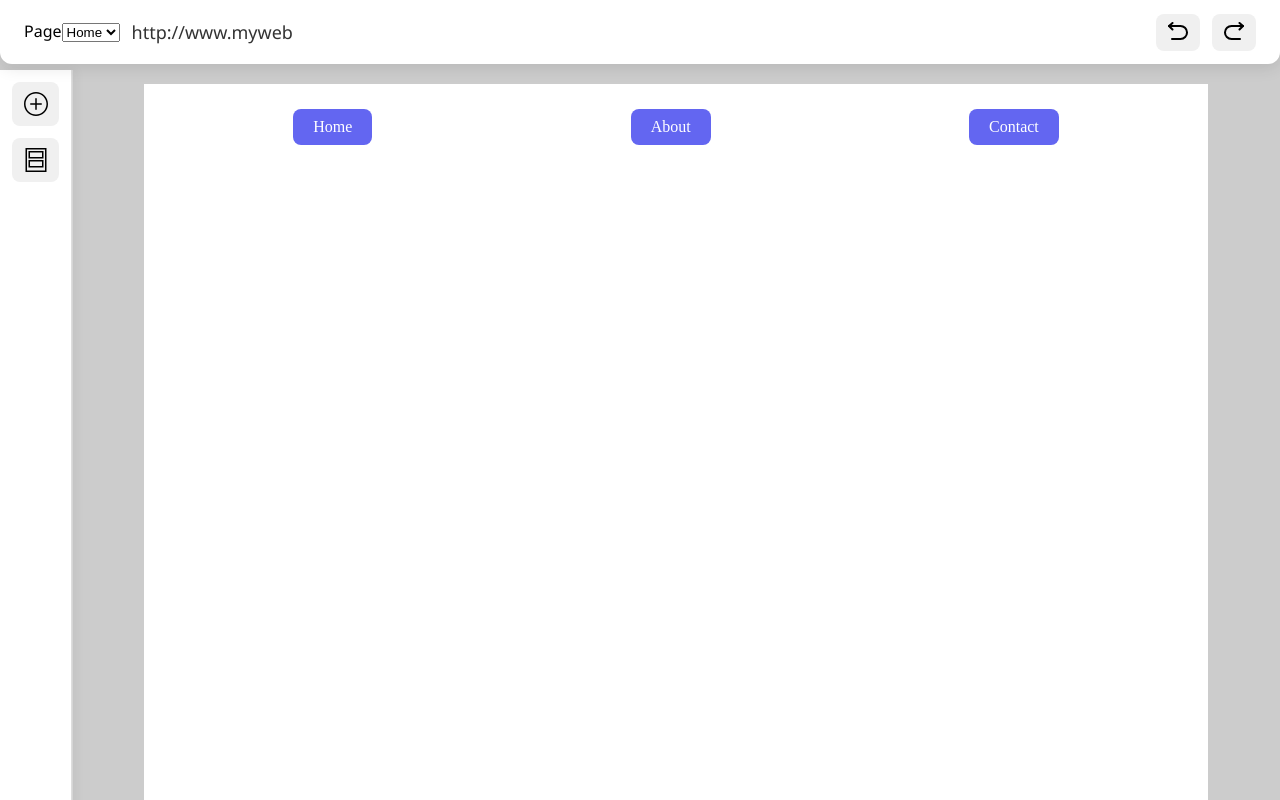
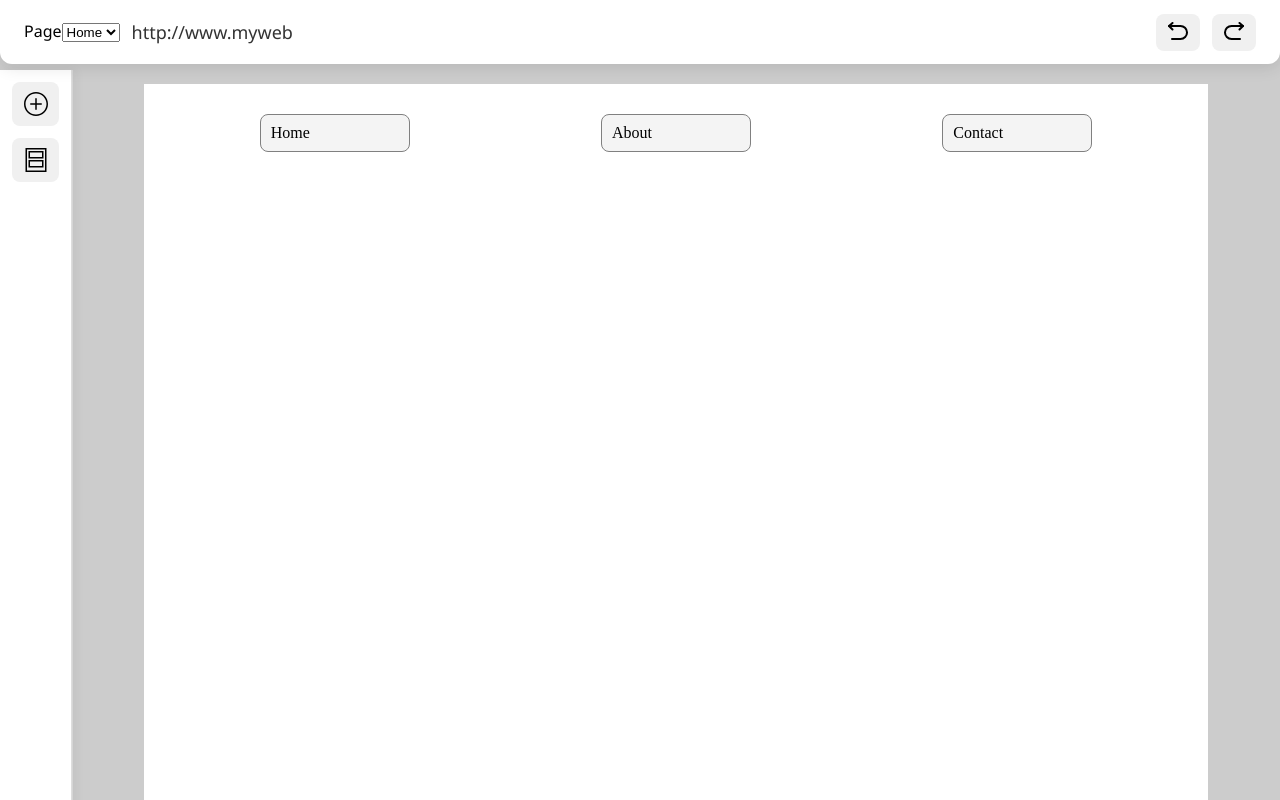
Before and after one commit to ZzzNTKzzZ/Web, a React (Create React App) app: page /editor in a window 1280 px wide. Built offline with nearby package versions, Linux system fonts and the light colour scheme.

Commit message:
edit and drag in one box

```diff
--- a/src/components/EditComponent/DraggAble/DraggAble.jsx
+++ b/src/components/EditComponent/DraggAble/DraggAble.jsx
@@ -1,60 +1,40 @@
+import React, { useState } from "react";
 import { useDraggable } from "@dnd-kit/core";
-import TiptapEditor from "../TiptapEditor/TiptapEditor";
-import { useState, useRef, useEffect } from "react";
 
-export default function DraggAble({ id, label }) {
+export default function DraggAble({ id, label, children, activeId }) {
   const { attributes, listeners, setNodeRef, transform } = useDraggable({ id });
-  const [edit, setEdit] = useState(false);
-  const wrapperRef = useRef(null); // ref for click detection
+  const [isEditing, setIsEditing] = useState(false);
 
   const style = {
-    transform: transform ? `translate(${transform.x}px, ${transform.y}px)` : '',
-    padding: '10px 20px',
-    backgroundColor: '#6366f1',
-    color: '#fff',
-    margin: '5px',
-    borderRadius: '8px',
-    cursor: 'grab',
+    transform: transform
+      ? `translate(${transform.x}px, ${transform.y}px)`
+      : undefined,
+    border: activeId === id ? "2px solid blue" : "1px solid gray",
+    padding: 10,
+    margin: 10,
+    borderRadius: 8,
+    background: "#f4f4f4",
+    minWidth: 150,
+    userSelect: "none",
+    cursor: "grab",
   };
-
-  const handleDoubleClick = () => {
-    setEdit(true);
-  };
-
-
-  // Click outside detection
-  useEffect(() => {
-    const handleClickOutside = (e) => {
-      if (wrapperRef.current && !wrapperRef.current.contains(e.target)) {
-        setEdit(false);
-      }
-    };
-
-    if (edit) {
-      document.addEventListener("mousedown", handleClickOutside);
-    } else {
-      document.removeEventListener("mousedown", handleClickOutside);
-    }
-
-    return () => {
-      document.removeEventListener("mousedown", handleClickOutside);
-    };
-  }, [edit]);
 
   return (
     <div
-      ref={(node) => {
-        setNodeRef(node);
-        wrapperRef.current = node;
-      }}
+      ref={setNodeRef}
       style={style}
+      {...listeners}
       {...attributes}
-      {...listeners}
-      onDoubleClick={handleDoubleClick}
+      onClick={() => setIsEditing(true)}
     >
-      {/* {label} */}
-      <div>
-        <TiptapEditor content={label} edit={edit} />
+      <div
+        style={{ pointerEvents: "auto", userSelect: "text", cursor: "text" }}
+        onPointerDown={(e) => e.stopPropagation()}
+      >
+        {isEditing
+          ? React.cloneElement(children, { editable: true })
+          : <div>{label}</div>
+        }
       </div>
     </div>
   );
--- a/src/components/EditComponent/TiptapEditor/TiptapEditor.jsx
+++ b/src/components/EditComponent/TiptapEditor/TiptapEditor.jsx
@@ -1,24 +1,28 @@
-import { useEditor, EditorContent } from '@tiptap/react';
-import StarterKit from '@tiptap/starter-kit';
-import { useEffect } from 'react';
+import { useEffect } from "react";
+import { useEditor, EditorContent } from "@tiptap/react";
+import StarterKit from "@tiptap/starter-kit";
 
-export default function TiptapEditor({ content, edit }) {
+export default function TiptapEditor({ content, onChange, editable }) {
   const editor = useEditor({
     extensions: [StarterKit],
-    content: content,
-    editable: edit,
+    content,
+    onUpdate({ editor }) {
+      onChange?.(editor.getText());
+    },
+    editorProps: {
+      attributes: {
+        class: "prose border border-gray-300 p-2 rounded",
+        spellCheck: "false",
+      },
+    },
+    editable: editable
   });
 
-  // Update edit mode dynamically
   useEffect(() => {
-    if (editor) {
-      editor.setEditable(edit);
+    if (editor && content !== editor.getText()) {
+      editor.commands.setContent(content, false);
     }
-  }, [edit, editor]);
-  // Update content
-  useEffect(() => {
-    editor.commands.setContent(content)
-  }, [content])
+  }, [content, editor]);
 
   return <EditorContent editor={editor} />;
 }
--- a/src/components/EditZone/EditZone.jsx
+++ b/src/components/EditZone/EditZone.jsx
@@ -2,9 +2,14 @@ import PageCreate from "../PageCreate/PageCreate";
 import style from "./EditZone.module.css";
 
 export default function EditZone() {
-    return(
-        <div className={style.editZone}>
-            <PageCreate />
-        </div>
-    )
+  return (
+    <div
+      className={style.editZone}
+      onContextMenu={(e) => {
+        e.preventDefault();
+      }}
+    >
+      <PageCreate />
+    </div>
+  );
 }
--- a/src/components/componentsPortfolio/NavbarPortfolio/NavbarPortfolio.jsx
+++ b/src/components/componentsPortfolio/NavbarPortfolio/NavbarPortfolio.jsx
@@ -2,11 +2,11 @@ import { DndContext } from "@dnd-kit/core";
 import { useEffect, useState } from "react";
 import Droppable from "../../EditComponent/Droppable/Droppable";
 import DraggAble from "../../EditComponent/DraggAble/DraggAble";
+import TiptapEditor from "../../EditComponent/TiptapEditor/TiptapEditor";
 
 let countContainer = 3;
 
 export default function NavbarPortfolio({ onCreate }) {
-  // Initial containers with unique draggable items
   const [containers, setContainers] = useState([
     { id: "droppable1", item: "home", label: "Home" },
     { id: "droppable2", item: "about", label: "About" },
@@ -20,7 +20,7 @@ export default function NavbarPortfolio({ onCreate }) {
       countContainer += 1;
       const newId = `droppable${countContainer}`;
       const newItemId = `newItem${countContainer}`;
-      const newLabel = `New ${countContainer - 3}`; // Number new items starting from 1
+      const newLabel = `New ${countContainer - 3}`;
       setContainers((prev) => [
         ...prev,
         { id: newId, item: newItemId, label: newLabel },
@@ -47,20 +47,28 @@ export default function NavbarPortfolio({ onCreate }) {
 
     setContainers((prev) => {
       const updated = [...prev];
-      // Swap items between source and target droppables
-      const temp = updated[targetIndex].item;
-      updated[targetIndex].item = draggedId;
-      updated[sourceIndex].item = temp;
+      const tempItem = updated[targetIndex].item;
+      const tempLabel = updated[targetIndex].label;
 
-      // Also swap labels to keep in sync
-      const tempLabel = updated[targetIndex].label;
+      updated[targetIndex].item = updated[sourceIndex].item;
       updated[targetIndex].label = updated[sourceIndex].label;
+
+      updated[sourceIndex].item = tempItem;
       updated[sourceIndex].label = tempLabel;
 
       return updated;
     });
 
     setActiveId(null);
+  };
+
+  // ✅ FIXED: Update label using `item` as key (not index)
+  const handleUpdateLabel = (itemId, newLabel) => {
+    setContainers((prev) =>
+      prev.map((container) =>
+        container.item === itemId ? { ...container, label: newLabel } : container
+      )
+    );
   };
 
   return (
@@ -76,12 +84,18 @@ export default function NavbarPortfolio({ onCreate }) {
       <DndContext onDragEnd={handleDragEnd} onDragStart={handleDragStart}>
         {containers.map((container) => (
           <Droppable key={container.id} id={container.id}>
-            {container.item && (
-              <DraggAble
-                id={container.item}
-                label={container.label || container.item}
+            <DraggAble
+              id={container.item}
+              label={container.label}
+              activeId={activeId}
+            >
+              <TiptapEditor
+                content={container.label}
+                onChange={(newContent) =>
+                  handleUpdateLabel(container.item, newContent)
+                }
               />
-            )}
+            </DraggAble>
           </Droppable>
         ))}
       </DndContext>
```
Also changed, not shown: src/components/PageCreate/PageCreate.jsx (line endings or trailing spaces).
